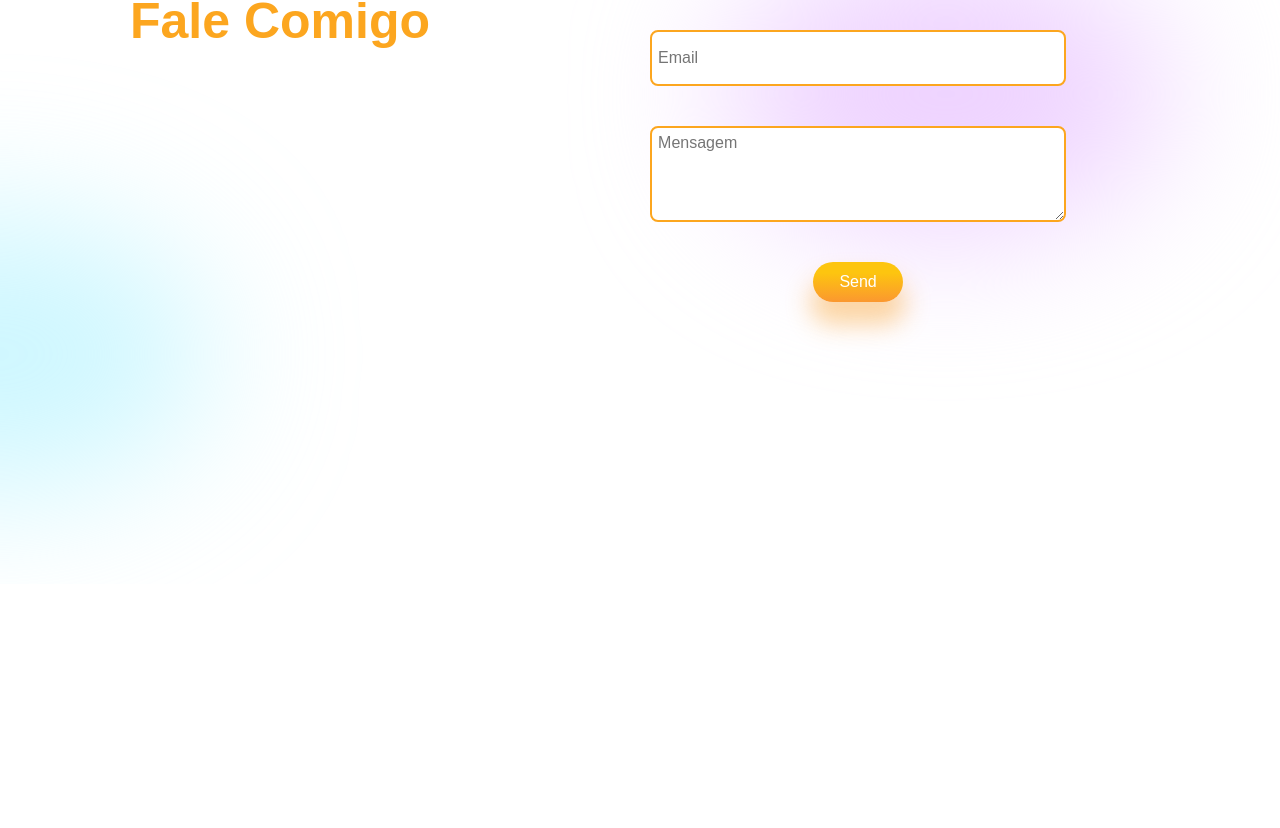
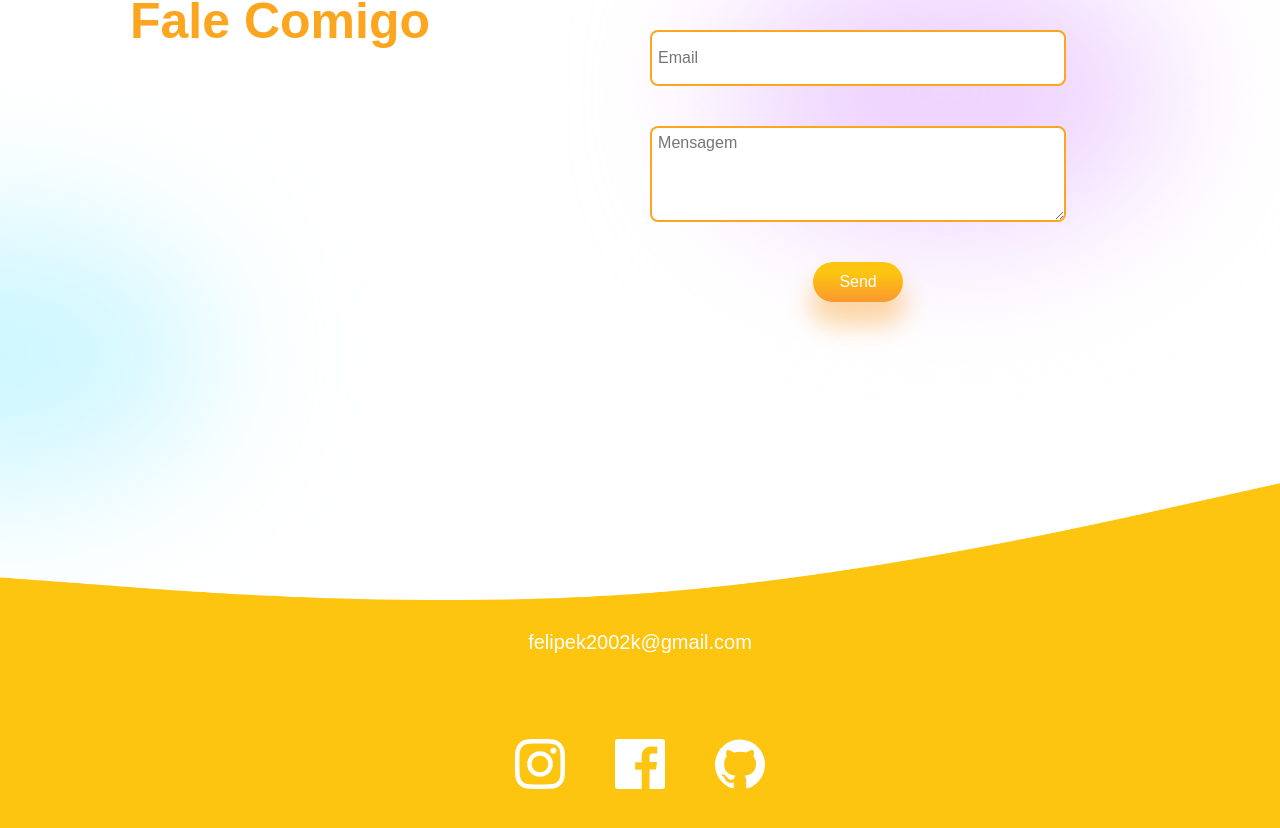
Before and after one commit to FelipeKreulich/PortfolioFelipe, a React (Create React App) app: page / in a window 1280 px wide. Shown: the part 4752-5580 px from the top of the page. Before the commit the page ends 5336 px from the top, so only its background shows below. Built offline with nearby package versions, Linux system fonts and the light colour scheme; a web font is replaced by a local one.

Commit message:
Create Footer Page

```diff
--- a/package.json
+++ b/package.json
@@ -4,6 +4,7 @@
   "private": true,
   "dependencies": {
     "@emailjs/browser": "^3.7.0",
+    "@iconscout/react-unicons": "^1.1.6",
     "@testing-library/jest-dom": "^5.14.1",
     "@testing-library/react": "^12.0.0",
     "@testing-library/user-event": "^13.2.1",
--- a/src/App.js
+++ b/src/App.js
@@ -7,6 +7,7 @@
 import Portfolio from './Components/Portfolio/Portfolio';
 import Testimonials from './Components/Testimonials/Testimonials';
 import Contact from './Components/Contact/Contact';
+import Footer from './Components/Footer/Footer';
 
 function App() {
   return (
@@ -19,6 +20,7 @@
       <Portfolio />
       <Testimonials />
       <Contact />
+      <Footer />
     </div>
   );
 }
--- /dev/null
+++ b/src/Components/Footer/Footer.css
@@ -0,0 +1,24 @@
+.footer {
+  display: flex;
+  align-items: center;
+  margin: -0.5rem -3.5rem;
+  position: relative;
+  margin-top: -7rem;
+}
+
+.f-content {
+  position: absolute;
+  display: flex;
+  align-items: center;
+  justify-content: center;
+  flex-direction: column;
+  width: 100%;
+  margin-top: 4rem;
+  gap: 4rem;
+  color: white;
+}
+
+.f-icons {
+  display: flex;
+  gap: 2rem;
+}
--- /dev/null
+++ b/src/Components/Footer/Footer.jsx
@@ -0,0 +1,25 @@
+import React from 'react'
+import './Footer.css';
+import Wave from '../../img/wave.png';
+import Insta from '@iconscout/react-unicons/icons/uil-instagram';
+import Facebook from '@iconscout/react-unicons/icons/uil-facebook';
+import Github from '@iconscout/react-unicons/icons/uil-github';
+
+
+const Footer = () => {
+  return (
+    <div className="footer">
+      <img src={Wave} alt="Onda" style={{ width: '100%' }} />
+      <div className="f-content">
+        <span>felipek2002k@gmail.com</span>
+        <div className="f-icons">
+          <Insta color='white' size='3rem' />
+          <Facebook color='white' size='3rem' />
+          <Github color='white' size='3rem' />
+        </div>
+      </div>
+    </div>
+  )
+}
+
+export default Footer
```
Also changed, not shown: 1 other file (tests, documents, lock files or other folders).
